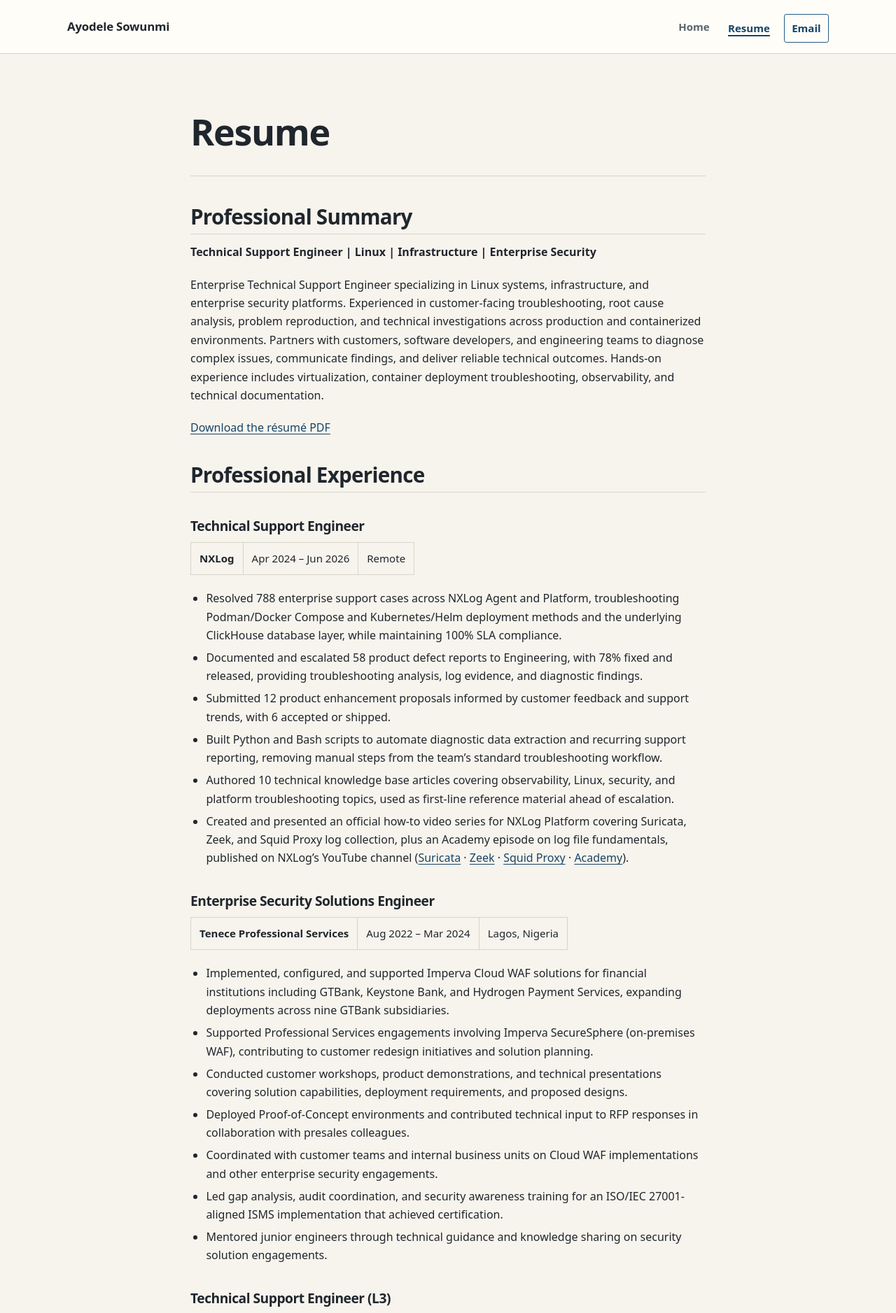
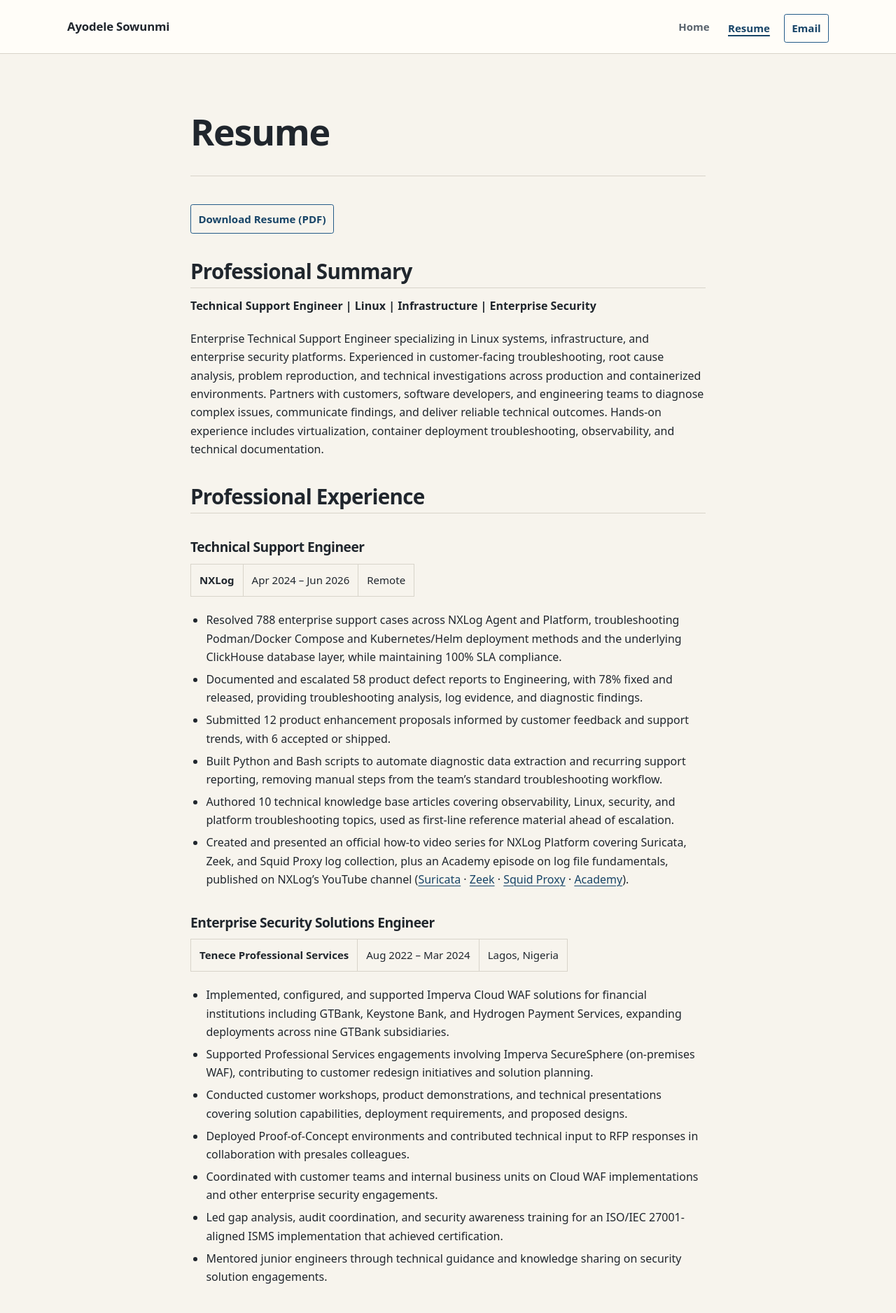
Before and after one commit to AyodeleSowunmi/ayodelesowunmi.github.io, a Jekyll site: the page built from resume.md, in a window 1280 px wide. Shown: the top 1877 px of the page at 70% size. Built offline with Jekyll 4.4.1, drawn with Linux system fonts in a browser that asks for light colours.

Commit message:
Synchronize portfolio with finalized resume

```diff
--- a/assets/css/style.css
+++ b/assets/css/style.css
@@ -190,6 +190,17 @@ li + li {
   text-decoration: underline;
   text-decoration-thickness: 0.08em;
   text-underline-offset: 0.18em;
+}
+
+.page-content .button {
+  display: inline-block;
+  padding: 0.45rem 0.65rem;
+  border: 1px solid var(--accent);
+  border-radius: 0.2rem;
+  color: var(--accent-dark);
+  font-size: 0.94rem;
+  font-weight: 650;
+  text-decoration: none;
 }
 
 a:hover {
--- a/resume.md
+++ b/resume.md
@@ -4,13 +4,13 @@ title: Resume
 permalink: /resume/
 ---
 
+[Download Resume (PDF)](/assets/Ayodele_Sowunmi_Resume.pdf){:.button}
+
 ## Professional Summary
 
 **Technical Support Engineer \| Linux \| Infrastructure \| Enterprise Security**
 
 Enterprise Technical Support Engineer specializing in Linux systems, infrastructure, and enterprise security platforms. Experienced in customer-facing troubleshooting, root cause analysis, problem reproduction, and technical investigations across production and containerized environments. Partners with customers, software developers, and engineering teams to diagnose complex issues, communicate findings, and deliver reliable technical outcomes. Hands-on experience includes virtualization, container deployment troubleshooting, observability, and technical documentation.
-
-[Download the résumé PDF](/assets/Ayodele_Sowunmi_Resume.pdf)
 
 ## Professional Experience
 
```
Also changed, not shown: index.md (+1 -0 lines).
